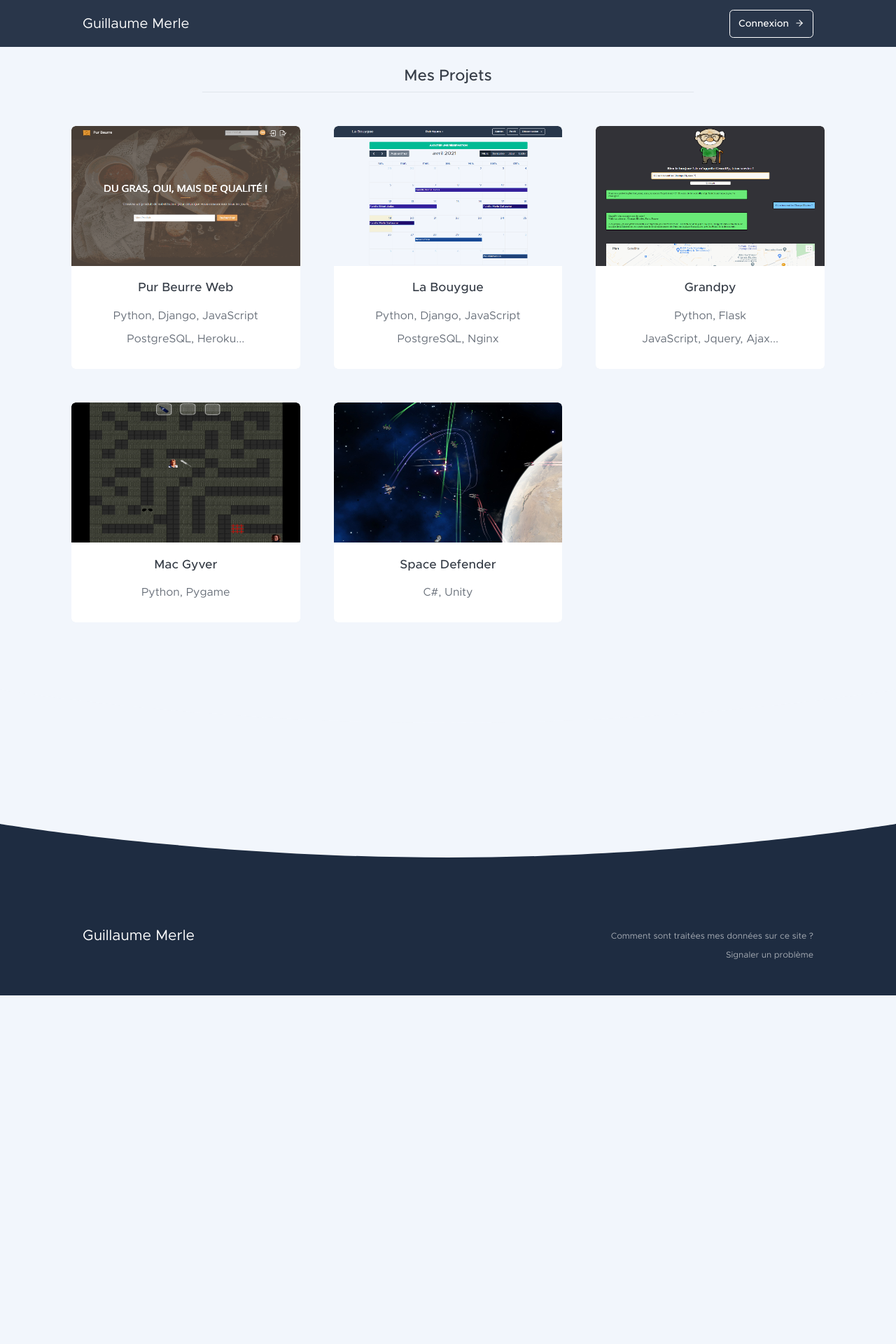
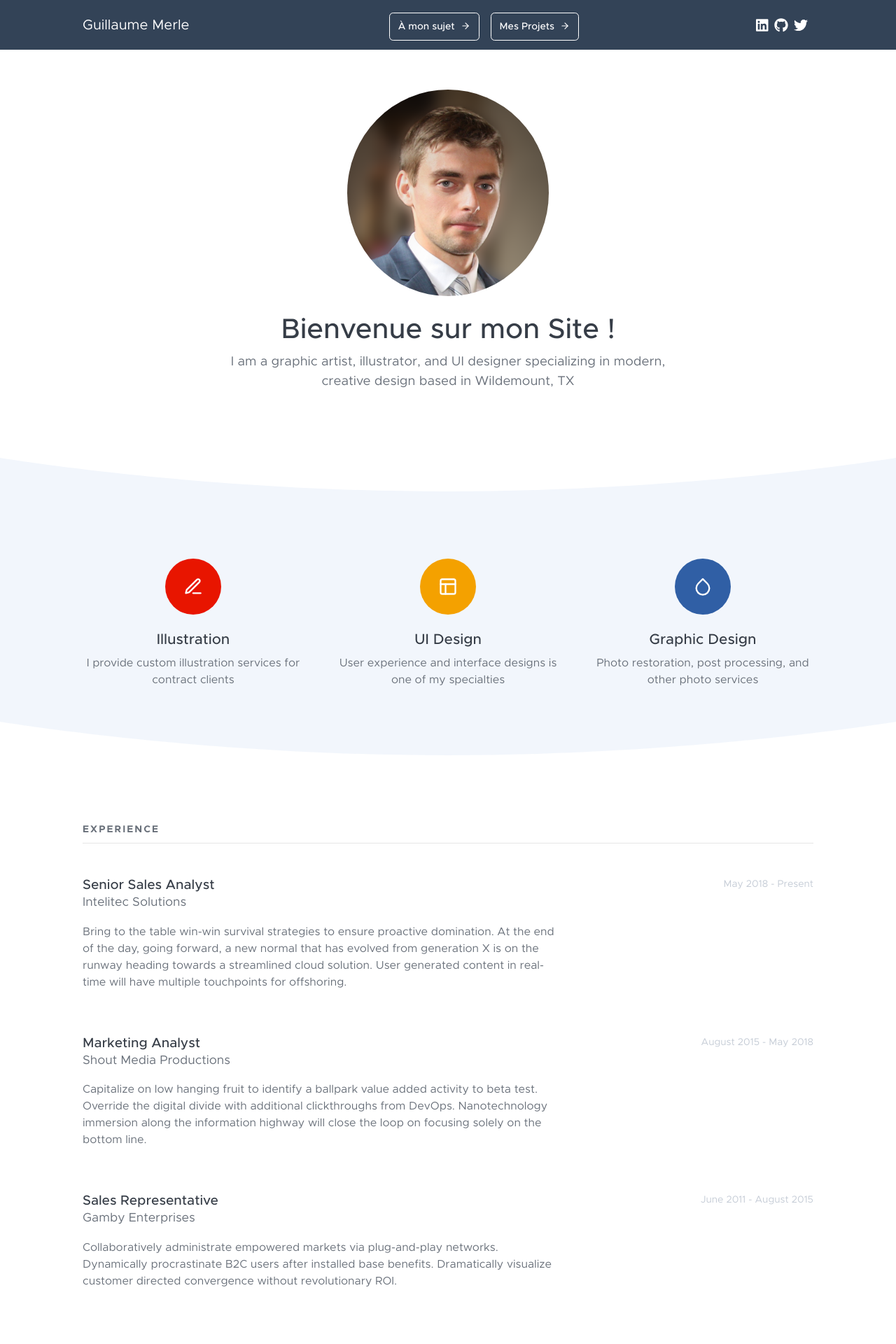
Before and after one commit to GuillaumeM92/Personal-Website, a Django app: page / in a window 1280 px wide. Shown: the top 1920 px of the page at 70% size. Before the commit the page ends 1422 px from the top, so only its background shows below. Run offline with Django 3.2, Linux system fonts and the light colour scheme; some libraries are stand-ins or nearby versions.

Commit message:
added content to my website

```diff
--- a/apps/home/static/home/js/scripts.js
+++ b/apps/home/static/home/js/scripts.js
@@ -63,3 +63,11 @@
     $(window).scroll(navbarCollapse);
 
 })(jQuery);
+
+$(window).width(function () {
+    if ($(this).width() < 1024) {
+        $('.card-body').hide();
+    } else {
+        $('.card-body').show();
+    }
+});
--- /dev/null
+++ b/apps/home/templates/home/about.html
@@ -0,0 +1,163 @@
+{% extends "home/base.html" %}
+{% load static %}
+{% block content %}
+<!-- Page Header-->
+<header class="page-header page-header-light bg-white">
+    <div class="page-header-content">
+        <div class="container">
+            <div class="row justify-content-center">
+                <div class="col-xl-8 col-lg-10 text-center">
+                    <img class="mb-4 rounded-circle" src="{% static 'home/assets/img/profile_pic_large.png' %}" style="width: 18rem;" />
+                    <h1 class="page-header-title">Bienvenue sur mon Site !</h1>
+                    <p class="page-header-text">I am a graphic artist, illustrator, and UI designer specializing in modern, creative design based in Wildemount, TX</p>
+                </div>
+            </div>
+        </div>
+    </div>
+    <div class="svg-border-rounded text-light">
+        <!-- Rounded SVG Border--><svg xmlns="http://www.w3.org/2000/svg" viewBox="0 0 144.54 17.34" preserveAspectRatio="none" fill="currentColor"><path d="M144.54,17.34H0V0H144.54ZM0,0S32.36,17.34,72.27,17.34,144.54,0,144.54,0"></path></svg>
+    </div>
+</header>
+<section class="bg-light py-10">
+    <div class="container">
+        <div class="row text-center">
+            <div class="col-lg-4 mb-5 mb-lg-0">
+                <div class="icon-stack icon-stack-xl bg-red text-white mb-4"><i data-feather="edit-3"></i></div>
+                <h3>Illustration</h3>
+                <p class="mb-0">I provide custom illustration services for contract clients</p>
+            </div>
+            <div class="col-lg-4 mb-5 mb-lg-0">
+                <div class="icon-stack icon-stack-xl bg-yellow text-white mb-4"><i data-feather="layout"></i></div>
+                <h3>UI Design</h3>
+                <p class="mb-0">User experience and interface designs is one of my specialties</p>
+            </div>
+            <div class="col-lg-4">
+                <div class="icon-stack icon-stack-xl bg-blue text-white mb-4"><i data-feather="droplet"></i></div>
+                <h3>Graphic Design</h3>
+                <p class="mb-0">Photo restoration, post processing, and other photo services</p>
+            </div>
+        </div>
+    </div>
+    <div class="svg-border-rounded text-white">
+        <!-- Rounded SVG Border--><svg xmlns="http://www.w3.org/2000/svg" viewBox="0 0 144.54 17.34" preserveAspectRatio="none" fill="currentColor"><path d="M144.54,17.34H0V0H144.54ZM0,0S32.36,17.34,72.27,17.34,144.54,0,144.54,0"></path></svg>
+    </div>
+</section>
+<section class="bg-white py-10">
+    <div class="container">
+        <div class="text-uppercase-expanded small mb-2">Experience</div>
+        <hr class="mt-0 mb-5" />
+        <div class="row mb-5">
+            <div class="col-lg-8">
+                <h4 class="mb-0">Senior Sales Analyst</h4>
+                <p class="lead">Intelitec Solutions</p>
+                <p>Bring to the table win-win survival strategies to ensure proactive domination. At the end of the day, going forward, a new normal that has evolved from generation X is on the runway heading towards a streamlined cloud solution. User generated content in real-time will have multiple touchpoints for offshoring.</p>
+            </div>
+            <div class="col-lg-4 text-lg-right"><div class="text-gray-400 small">May 2018 - Present</div></div>
+        </div>
+        <div class="row mb-5">
+            <div class="col-lg-8">
+                <h4 class="mb-0">Marketing Analyst</h4>
+                <p class="lead">Shout Media Productions</p>
+                <p>Capitalize on low hanging fruit to identify a ballpark value added activity to beta test. Override the digital divide with additional clickthroughs from DevOps. Nanotechnology immersion along the information highway will close the loop on focusing solely on the bottom line.</p>
+            </div>
+            <div class="col-lg-4 text-lg-right"><div class="text-gray-400 small">August 2015 - May 2018</div></div>
+        </div>
+        <div class="row">
+            <div class="col-lg-8">
+                <h4 class="mb-0">Sales Representative</h4>
+                <p class="lead">Gamby Enterprises</p>
+                <p>Collaboratively administrate empowered markets via plug-and-play networks. Dynamically procrastinate B2C users after installed base benefits. Dramatically visualize customer directed convergence without revolutionary ROI.</p>
+            </div>
+            <div class="col-lg-4 text-lg-right"><div class="text-gray-400 small">June 2011 - August 2015</div></div>
+        </div>
+    </div>
+    <div class="svg-border-angled text-light">
+        <!-- Angled SVG Border--><svg xmlns="http://www.w3.org/2000/svg" viewBox="0 0 100 100" preserveAspectRatio="none" fill="currentColor"><polygon points="0,100 100,0 100,100"></polygon></svg>
+    </div>
+</section>
+<section class="bg-light py-10">
+    <div class="container">
+        <div class="text-uppercase-expanded small mb-2">Education</div>
+        <hr class="mt-0 mb-5" />
+        <div class="row mb-5">
+            <div class="col-lg-8">
+                <h4 class="mb-0">University of Colorado Boulder</h4>
+                <p class="lead">Master of Business Administration (MBA)</p>
+                <p>Graduated from University of Colorado Boulder's lockstep evening MBA program</p>
+            </div>
+            <div class="col-lg-4 text-lg-right"><div class="text-gray-400 small">September 2013 - May 2015</div></div>
+        </div>
+        <div class="row">
+            <div class="col-lg-8">
+                <h4 class="mb-0">Clarcton University</h4>
+                <p class="lead">Bachelor of Science</p>
+                <p>Graduated with a degree in Marketing, with a specialization in product management and a minor in Finance</p>
+            </div>
+            <div class="col-lg-4 text-lg-right"><div class="text-gray-400 small">August 2009 - May 2013</div></div>
+        </div>
+    </div>
+    <div class="svg-border-angled text-white">
+        <!-- Angled SVG Border--><svg xmlns="http://www.w3.org/2000/svg" viewBox="0 0 100 100" preserveAspectRatio="none" fill="currentColor"><polygon points="0,100 100,0 100,100"></polygon></svg>
+    </div>
+</section>
+<section class="bg-white py-10">
+    <div class="container">
+        <div class="text-uppercase-expanded small mb-2">Skills</div>
+        <hr class="mt-0 mb-5" />
+        <div class="row">
+            <div class="col-lg-8">
+                <p>Attention to detail and a general sense of product viability are my specialties. I am motivated to provide value in a team environment, and I am committed to creating the best possible experience for customers.</p>
+                <ul class="mb-0 text-gray-700">
+                    <li>Market analysis</li>
+                    <li>Supply chain management</li>
+                    <li>Business plan preparation</li>
+                    <li>Technological entrepreneurship</li>
+                    <li>Report generation</li>
+                    <li>Presentation creation</li>
+                </ul>
+            </div>
+        </div>
+    </div>
+    <div class="svg-border-angled text-light">
+        <!-- Angled SVG Border--><svg xmlns="http://www.w3.org/2000/svg" viewBox="0 0 100 100" preserveAspectRatio="none" fill="currentColor"><polygon points="0,100 100,0 100,100"></polygon></svg>
+    </div>
+</section>
+<section class="bg-light py-10">
+    <div class="container">
+        <div class="text-uppercase-expanded small mb-2">Interests</div>
+        <hr class="mt-0 mb-5" />
+        <div class="row">
+            <div class="col-lg-8">
+                <p>Apart from being a marketing analyst, I enjoy most of my time being outdoors. In the winter, I am an avid skier and novice ice climber. During the warmer months here in Colorado, I enjoy mountain biking, free climbing, and kayaking.</p>
+                <p>When forced indoors, I follow a number of sci-fi and fantasy genre movies and television shows, I am an aspiring chef, and I spend a large amount of my free time exploring the latest technology advancements in the marketing management world.</p>
+            </div>
+        </div>
+    </div>
+    <div class="svg-border-angled text-white">
+        <!-- Angled SVG Border--><svg xmlns="http://www.w3.org/2000/svg" viewBox="0 0 100 100" preserveAspectRatio="none" fill="currentColor"><polygon points="0,100 100,0 100,100"></polygon></svg>
+    </div>
+</section>
+<section class="bg-white py-10">
+    <div class="container">
+        <div class="text-uppercase-expanded small mb-2">Contact</div>
+        <hr class="mt-0 mb-5" />
+        <div class="row">
+            <div class="col-lg-8 mb-4 mb-lg-0">
+                <h3>Chris Kelly</h3>
+                <p class="lead mb-0">(555) 392-0323</p>
+                <a href="#!">ckelly@example.com</a>
+            </div>
+            <div class="col-lg-4 text-lg-right">
+                <a class="btn btn-teal btn-lg font-weight-500" href="#!"><i class="fas fa-file-pdf text-white-75 mr-2"></i>Download Resume</a>
+            </div>
+        </div>
+    </div>
+    <div class="svg-border-angled text-dark">
+        <!-- Angled SVG Border-->
+        <svg xmlns="http://www.w3.org/2000/svg" viewBox="0 0 100 100" preserveAspectRatio="none" fill="#29394F">
+            <polygon points="0,100 100,0 100,100"></polygon>
+        </svg>
+    </div>
+</section>
+
+{% endblock content %}
--- a/apps/home/templates/home/base.html
+++ b/apps/home/templates/home/base.html
@@ -21,12 +21,12 @@
         <div id="layoutDefault">
             <div id="layoutDefault_content">
                 <!-- Navbar-->
-                <nav class="navbar navbar-expand-lg bg-dark navbar-dark fixed-top" style="padding: 0.85rem; opacity: 95%">
+                <nav class="navbar navbar-expand-lg navbar-dark fixed-top" style="background-color: #29394F; padding: 0.85rem; opacity: 95%">
                     <div class="container">
                         {% if user.is_authenticated %}
-                            <a class="navbar-brand" href="#">Guillaume Merle</a><button class="navbar-toggler" id="navbar-button" type="button" data-toggle="collapse" data-target="#navbarSupportedContent" aria-controls="navbarSupportedContent" aria-expanded="false" aria-label="Toggle navigation"><i data-feather="menu"></i></button>
+                            <a class="navbar-brand" href="{% url 'about' %}">Guillaume Merle</a><button class="navbar-toggler" id="navbar-button" type="button" data-toggle="collapse" data-target="#navbarSupportedContent" aria-controls="navbarSupportedContent" aria-expanded="false" aria-label="Toggle navigation"><i data-feather="menu"></i></button>
                         {% else %}
-                            <a class="navbar-brand" href="#">Guillaume Merle</a><button class="navbar-toggler" type="button" data-toggle="collapse" data-target="#navbarSupportedContent" aria-controls="navbarSupportedContent" aria-expanded="false" aria-label="Toggle navigation"><i data-feather="menu"></i></button>
+                            <a class="navbar-brand" href="{% url 'about' %}">Guillaume Merle</a><button class="navbar-toggler" type="button" data-toggle="collapse" data-target="#navbarSupportedContent" aria-controls="navbarSupportedContent" aria-expanded="false" aria-label="Toggle navigation"><i data-feather="menu"></i></button>
                         {% endif %}
                         <div class="collapse navbar-collapse" id="navbarSupportedContent">
                             <ul class="navbar-nav ml-auto mr-auto">
@@ -68,7 +68,11 @@
                                 <a class="btn btn-outline-white font-weight-500 ml-lg-2" style="padding: 0.75rem;" href="#" name="profile">Profil</a>
                                 <a class="btn btn-outline-white font-weight-500 ml-lg-2" id="logout-icon" style="padding: 0.75rem;" href="#">Déconnexion<i class="ml-2" data-feather="arrow-right"></i></a>
                             {% else %}
-                                <a class="btn btn-outline-white font-weight-500 ml-lg-4" style="padding: 0.75rem;" href="#">Connexion<i class="ml-2" data-feather="arrow-right"></i></a>
+                            <a class="btn btn-outline-white font-weight-500 ml-lg-3 mt-1 ml-auto d-flex" style="padding: 0.75rem;" href="{% url 'about' %}">À mon sujet<i class="ml-2" data-feather="arrow-right"></i></a>
+                            <a class="btn btn-outline-white font-weight-500 ml-lg-3 mt-1 mr-auto d-flex" style="padding: 0.75rem;" href="{% url 'portfolio' %}">Mes Projets<i class="ml-2" data-feather="arrow-right"></i></a>
+                            <div class="icon-list-social ml-auto mt-1">
+                                <a class="icon-list-social-link" style="color: white" href="https://www.linkedin.com/in/guillaume-merle-8a239a207/"><i class="fab fa-linkedin"></i></a><a class="icon-list-social-link" style="color: white" href="https://github.com/GuillaumeM92?tab=repositories"><i class="fab fa-github"></i></a><a class="icon-list-social-link" style="color: white" href="https://twitter.com/Guillaume010101"><i class="fab fa-twitter"></i></a>
+                            </div>
                             {% endif %}
                         </div>
                     </div>
@@ -80,14 +84,19 @@
             </div>
             <!-- Footer-->
             <div id="layoutDefault_footer">
-                <footer class="footer pt-10 pb-5 mt-auto bg-dark footer-dark" style="padding: 0.85rem; background-color: #1e2c41">
+                <footer class="footer pt-10 pb-5 mt-auto footer-dark" style="padding: 0.85rem; background-color: #29394F;">
                     <div class="container">
-                        <div class="row">
-                            <div class="col-md-6" style="color: white; font-size: 150%"><a href="#">Guillaume Merle<a/></div>
-                            <div class="col-md-6 text-md-right small">
-                                <div class="mt-2"><a href="#" class="mb-2">Comment sont traitées mes données sur ce site ?</a></div>
-                                <div class="mt-2"><a href="mailto:gemacx@gmail.com?subject=J'ai rencontré un problème sur lahome.com !&body=Merci de préciser quel problème est survenu, et dans quelles circonstances.%0D%0AJe ferai de mon mieux pour régler cela au plus vite.">Signaler un problème</a></div>
+                    <div class="row" style="color: white; font-size: 150%">
+                        <div class="col-lg-5">
+                            <a class="footer-brand" href="{% url 'about' %}">Guillaume Merle</a>
+                            <div class="icon-list-social mb-5">
+                                <a class="icon-list-social-link" href="https://www.linkedin.com/in/guillaume-merle-8a239a207/"><i class="fab fa-linkedin"></i></a><a class="icon-list-social-link" href="https://github.com/GuillaumeM92?tab=repositories"><i class="fab fa-github"></i></a><a class="icon-list-social-link" href="https://twitter.com/Guillaume010101"><i class="fab fa-twitter"></i></a>
                             </div>
+                        </div>
+                        <div class="col-md-6 text-md-right small">
+                            <div class="mt-2 small"><i class="fas fa-phone mr-1"></i> 06.80.98.46.08</div>
+                            <div class="mt-2 small"><i class="fas fa-envelope mr-1"></i> gemacx@gmail.com</div>
+                        </div>
                         </div>
                     </div>
                 </footer>
--- a/apps/home/templates/home/home.html
+++ b/apps/home/templates/home/portfolio.html
@@ -15,9 +15,9 @@
         {% comment %} <div class="row"> {% endcomment %}
             <div class="col-md-6 col-xl-4 mb-5">
                 <a class="card post-preview lift h-100 card-portfolio" href="https://purbeurreweb.herokuapp.com/">
-                <img class="card-img-top background-image" src="{% static 'home/assets/img/preview/calendar_preview.png' %}" />
+                <img class="background-image" src="{% static 'home/assets/img/preview/calendar_preview.png' %}" />
                     <div class="card-body" style="background-color: #54463B;">
-                        <p class="card-title" style=" font-size: 80%">
+                        <p class="text-white font-wheight-bolder">
                             Sur ce site internet basé sur Django, l'utilisateur peut rechercher un produit alimentaire, et trouver des substituts présentant un meilleur nutriscore.<br>
                             <br>Si l'utilisateur s'est créé un compte il peut également ajouter les produits qui l'intéressent à ses favoris.
                         </p>
@@ -32,9 +32,9 @@
 
             <div class="col-md-6 col-xl-4 mb-5">
                 <a class="card post-preview lift h-100 card-portfolio" href="https://labouygue.com/home/">
-                <img class="card-img-top background-image" src="{% static 'home/assets/img/preview/blog_preview.png' %}" />
-                    <div class="card-body" style="background-color: #717E8C;">
-                        <p class="card-title" style=" font-size: 80%">
+                <img class="background-image" src="{% static 'home/assets/img/preview/blog_preview.png' %}" />
+                    <div class="card-body" style="background-color: white">
+                        <p class="text-black font-wheight-bolder">
                             L'objectif principal de ce site internet est de permettre aux membres de ma famille de réserver leur séjour dans une maison de vacances familiale.<br>
                             <br>D'autres fonctionnalités ont été développées, telles qu'un forum de discussion, une page de gestion des Travaux et du Budget, ou encore une page dédiée à l'Administration.
                         </p>
@@ -49,9 +49,9 @@
 
             <div class="col-md-6 col-xl-4 mb-5">
                 <a class="card post-preview lift h-100 card-portfolio" href="https://grandpyweb.herokuapp.com/">
-                <img class="card-img-top background-image" src="{% static 'home/assets/img/preview/activities_preview.png' %}" />
+                <img class="background-image" src="{% static 'home/assets/img/preview/activities_preview.png' %}" />
                     <div class="card-body" style="background-color: #323237;">
-                        <p class="card-title" style=" font-size: 80%">
+                        <p class="text-white font-wheight-bolder">
                             Mon premier site internet. Développé avec Flask, il propose à l'utilisateur de demander une adresse en France à Grandpy.<br>
                             <br>Celui-ci analyse alors les mots clés de la requête, nous trouve l'adresse demandée, et nous affiche un plan Google Maps correspondant.<br>
                             <br>De plus, il nous sort une petite anecdote tirée de l'API Wikipedia, en lien avec l'adresse demandée.
@@ -67,9 +67,9 @@
 
             <div class="col-md-6 col-xl-4 mb-5">
                 <a class="card post-preview lift h-100 card-portfolio" href="https://github.com/GuillaumeM92/MacGyver-Game">
-                <img class="card-img-top background-image" src="{% static 'home/assets/img/preview/info_preview.png' %}" />
+                <img class="background-image" src="{% static 'home/assets/img/preview/info_preview.png' %}" />
                     <div class="card-body" style="background-color: #3D3F36;">
-                        <p class="card-title" style=" font-size: 80%">
+                        <p class="text-white font-wheight-bolder">
                             Mon premier projet Python, ce petit jeu à un seul niveau fut développé à l'aide de pygame.<br>
                             <br>Le but du jeu est d'arriver jusqu'à la sortie du labyrinthe en ramassant tous les objets nécessaires, afin d'éviter aux pièges.
                         </p>
@@ -83,9 +83,9 @@
 
             <div class="col-md-6 col-xl-4 mb-5">
                 <a class="card post-preview lift h-100 card-portfolio" href="https://www.youtube.com/watch?v=uRdu2criev8">
-                <img class="card-img-top background-image" src="{% static 'home/assets/img/preview/space_defender.jpg' %}" />
+                <img class="background-image" src="{% static 'home/assets/img/preview/space_defender.jpg' %}" />
                     <div class="card-body" style="background-color: #02173D;">
-                        <p class="card-title" style=" font-size: 80%">
+                        <p class="text-white font-wheight-bolder">
                             Mon premier projet avec unity et C#. Dans ce shooter spatial vu du dessus, le but du jeu est de résister le plus longtemps possible aux vagues d'ennemis et d'astéroide qui assaillissent le joueur.<br>
                             <br>Le joueur possède 100 points de vie et doit tenter de marquer le meilleur score possible.
                         </p>
@@ -100,14 +100,40 @@
         </div>
 
     </div>
-    <div class="svg-border-rounded text-white">
-        <!-- Rounded SVG Border--><svg xmlns="http://www.w3.org/2000/svg" viewBox="0 0 144.54 17.34" preserveAspectRatio="none" fill="#f2f6fc"><path d="M144.54,17.34H0V0H144.54ZM0,0S32.36,17.34,72.27,17.34,144.54,0,144.54,0"></path></svg>
+    <div class="svg-border-rounded text-light">
+        <!-- Rounded SVG Border--><svg xmlns="http://www.w3.org/2000/svg" viewBox="0 0 144.54 17.34" preserveAspectRatio="none" fill="white"><path d="M144.54,17.34H0V0H144.54ZM0,0S32.36,17.34,72.27,17.34,144.54,0,144.54,0"></path></svg>
     </div>
 </section>
 
-<section class="bg-light py-10">
-    <div class="svg-border-rounded text-light">
-        <!-- Rounded SVG Border--><svg xmlns="http://www.w3.org/2000/svg" viewBox="0 0 144.54 17.34" preserveAspectRatio="none" fill="#1e2c41"><path d="M144.54,17.34H0V0H144.54ZM0,0S32.36,17.34,72.27,17.34,144.54,0,144.54,0"></path></svg>
+<section class="bg-white py-10">
+    <div class="container">
+        <div class="row justify-content-center">
+            <div class="col-lg-8 text-center">
+                <h2>Me contacter</h2>
+                <p class="mb-5">N'hésitez pas à me contacter pour toute question !</p>
+                <div class="row">
+                    <div class="col">
+                        <div class="card">
+                            <div class="card-body">
+                                <div class="icon-stack icon-stack-lg bg-blue text-white mb-3"><i data-feather="mail"></i></div>
+                                <div class="small"><a href="#!">gemacx@gmail.com</a></div>
+                            </div>
+                        </div>
+                    </div>
+                    <div class="col">
+                        <div class="card">
+                            <div class="card-body">
+                                <div class="icon-stack icon-stack-lg bg-green text-white mb-3"><i data-feather="smartphone"></i></div>
+                                <div class="small">+33 06.80.98.46.08</div>
+                            </div>
+                        </div>
+                    </div>
+                </div>
+            </div>
+        </div>
+    </div>
+    <div class="svg-border-rounded text-dark">
+        <!-- Rounded SVG Border--><svg xmlns="http://www.w3.org/2000/svg" viewBox="0 0 144.54 17.34" preserveAspectRatio="none" fill="#29394F"><path d="M144.54,17.34H0V0H144.54ZM0,0S32.36,17.34,72.27,17.34,144.54,0,144.54,0"></path></svg>
     </div>
 </section>
 {% endblock content %}
--- a/apps/home/urls.py
+++ b/apps/home/urls.py
@@ -2,5 +2,8 @@ from django.urls import path
 from . import views
 
 urlpatterns = [
-    path('', views.home, name='home'),
+    path('', views.about, name='about'),
+    path('about/', views.about, name='about'),
+    path('portfolio/', views.portfolio, name='portfolio'),
+    # path('resume/', views.resume, name='resume'),
 ]
--- a/apps/home/views.py
+++ b/apps/home/views.py
@@ -1,4 +1,10 @@
 from django.shortcuts import render
 
-def home(request):
-    return render(request, 'home/home.html')
+def about(request):
+    return render(request, 'home/about.html')
+
+def portfolio(request):
+    return render(request, 'home/portfolio.html')
+
+# def resume(request):
+#     return render(request, 'home/resume.html')
```
Also changed, not shown: apps/home/templates/home/resume.html (added, +163 -0 lines), apps/home/static/home/assets/img/profile_pic.png (added), apps/home/static/home/assets/img/profile_pic_large.png (added).
